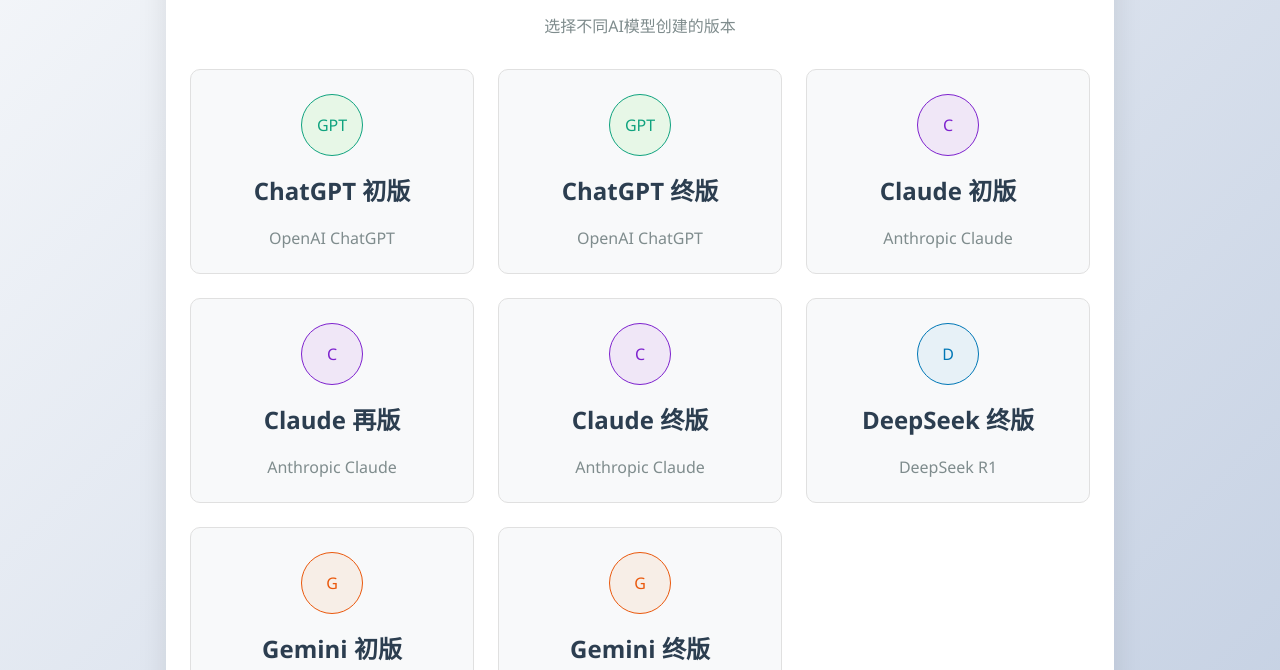
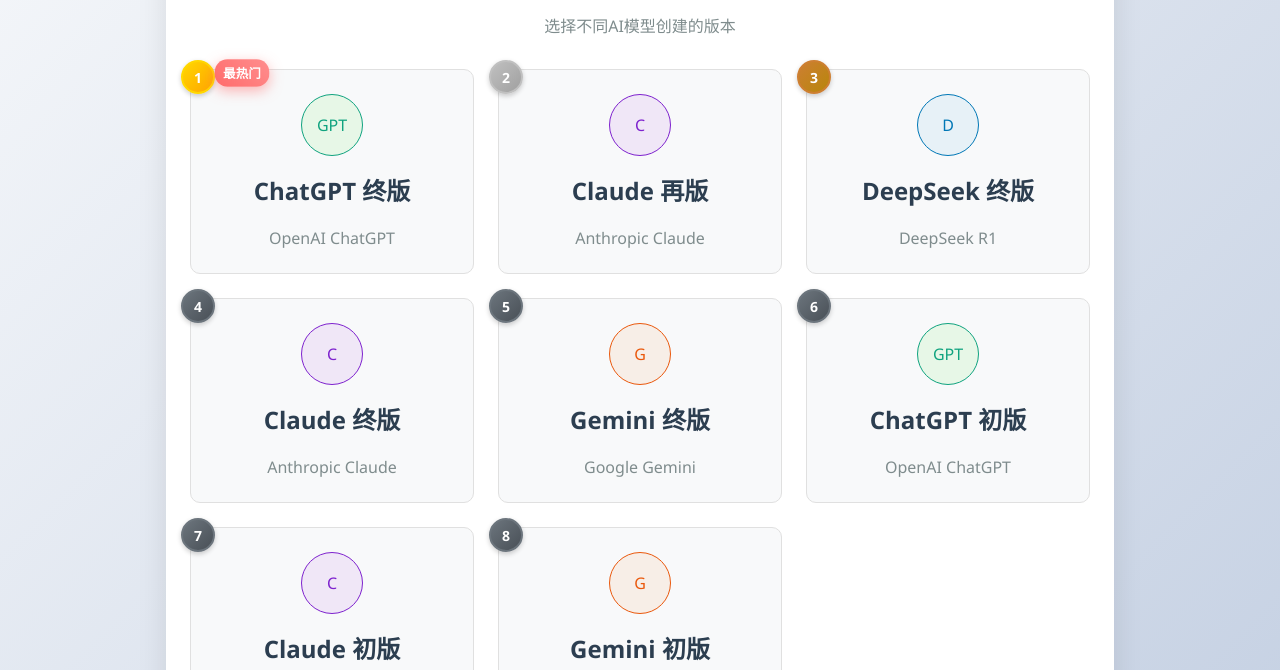
Before and after one commit to chn-lee-yumi/salary_calculator, a plain HTML site: page index.html in a window 1280 px wide. Shown: the part 130-800 px from the top of the page. Drawn offline with Linux system fonts and the light colour scheme.

Commit message:
添加热度排名

```diff
--- a/index.html
+++ b/index.html
@@ -131,10 +131,70 @@
             transition: transform 0.3s, box-shadow 0.3s;
             cursor: pointer;
             border: 1px solid #e0e0e0;
+            position: relative;
         }
         .card:hover {
             transform: translateY(-5px);
             box-shadow: 0 10px 20px rgba(0, 0, 0, 0.1);
+        }
+        .rank-badge {
+            position: absolute;
+            top: -10px;
+            left: -10px;
+            width: 30px;
+            height: 30px;
+            border-radius: 50%;
+            display: flex;
+            align-items: center;
+            justify-content: center;
+            font-weight: bold;
+            font-size: 14px;
+            color: white;
+            box-shadow: 0 2px 5px rgba(0, 0, 0, 0.2);
+        }
+        .rank-1 {
+            background: linear-gradient(135deg, #FFD700, #FFA500);
+            border: 2px solid #FFD700;
+        }
+        .rank-2 {
+            background: linear-gradient(135deg, #C0C0C0, #A0A0A0);
+            border: 2px solid #C0C0C0;
+        }
+        .rank-3 {
+            background: linear-gradient(135deg, #CD7F32, #B8860B);
+            border: 2px solid #CD7F32;
+        }
+        .rank-other {
+            background: linear-gradient(135deg, #6c757d, #495057);
+            border: 2px solid #6c757d;
+        }
+        .hot-label {
+            position: absolute;
+            top: -10px;
+            left: 25px;
+            background: linear-gradient(45deg, #ff6b6b, #ff8e8e);
+            color: white;
+            padding: 4px 8px;
+            border-radius: 12px;
+            font-size: 12px;
+            font-weight: bold;
+            animation: pulse 2s infinite;
+            box-shadow: 0 2px 8px rgba(255, 107, 107, 0.3);
+            z-index: 10;
+        }
+        @keyframes pulse {
+            0% {
+                transform: scale(1);
+                box-shadow: 0 2px 8px rgba(255, 107, 107, 0.3);
+            }
+            50% {
+                transform: scale(1.05);
+                box-shadow: 0 4px 12px rgba(255, 107, 107, 0.5);
+            }
+            100% {
+                transform: scale(1);
+                box-shadow: 0 2px 8px rgba(255, 107, 107, 0.3);
+            }
         }
         .card-icon {
             width: 60px;
@@ -192,16 +252,10 @@
 
         <div class="grid">
             <!-- ChatGPT Cards -->
-            <a href="chatgpt_v1.html" style="text-decoration: none; color: inherit;">
-                <div class="card">
-                    <div class="card-icon chatgpt">GPT</div>
-                    <h2>ChatGPT 初版</h2>
-                    <p>OpenAI ChatGPT</p>
-                </div>
-            </a>
-
             <a href="chatgpt_v3.html" style="text-decoration: none; color: inherit;">
                 <div class="card">
+                    <div class="rank-badge rank-1">1</div>
+                    <div class="hot-label">最热门</div>
                     <div class="card-icon chatgpt">GPT</div>
                     <h2>ChatGPT 终版</h2>
                     <p>OpenAI ChatGPT</p>
@@ -209,26 +263,11 @@
             </a>
 
             <!-- Claude Cards -->
-            <a href="claude_v1.html" style="text-decoration: none; color: inherit;">
-                <div class="card">
-                    <div class="card-icon claude">C</div>
-                    <h2>Claude 初版</h2>
-                    <p>Anthropic Claude</p>
-                </div>
-            </a>
-
             <a href="claude_v2.html" style="text-decoration: none; color: inherit;">
                 <div class="card">
+                    <div class="rank-badge rank-2">2</div>
                     <div class="card-icon claude">C</div>
                     <h2>Claude 再版</h2>
-                    <p>Anthropic Claude</p>
-                </div>
-            </a>
-
-            <a href="claude_v3.html" style="text-decoration: none; color: inherit;">
-                <div class="card">
-                    <div class="card-icon claude">C</div>
-                    <h2>Claude 终版</h2>
                     <p>Anthropic Claude</p>
                 </div>
             </a>
@@ -236,25 +275,55 @@
             <!-- DeepSeek Card -->
             <a href="deepseek_v3.html" style="text-decoration: none; color: inherit;">
                 <div class="card">
+                    <div class="rank-badge rank-3">3</div>
                     <div class="card-icon deepseek">D</div>
                     <h2>DeepSeek 终版</h2>
                     <p>DeepSeek R1</p>
                 </div>
             </a>
 
+            <a href="claude_v3.html" style="text-decoration: none; color: inherit;">
+                <div class="card">
+                    <div class="rank-badge rank-other">4</div>
+                    <div class="card-icon claude">C</div>
+                    <h2>Claude 终版</h2>
+                    <p>Anthropic Claude</p>
+                </div>
+            </a>
+
             <!-- Gemini Cards -->
-            <a href="gemini_v1.html" style="text-decoration: none; color: inherit;">
+            <a href="gemini_v3.html" style="text-decoration: none; color: inherit;">
                 <div class="card">
+                    <div class="rank-badge rank-other">5</div>
                     <div class="card-icon gemini">G</div>
-                    <h2>Gemini 初版</h2>
+                    <h2>Gemini 终版</h2>
                     <p>Google Gemini</p>
                 </div>
             </a>
 
-            <a href="gemini_v3.html" style="text-decoration: none; color: inherit;">
+            <a href="chatgpt_v1.html" style="text-decoration: none; color: inherit;">
                 <div class="card">
+                    <div class="rank-badge rank-other">6</div>
+                    <div class="card-icon chatgpt">GPT</div>
+                    <h2>ChatGPT 初版</h2>
+                    <p>OpenAI ChatGPT</p>
+                </div>
+            </a>
+
+            <a href="claude_v1.html" style="text-decoration: none; color: inherit;">
+                <div class="card">
+                    <div class="rank-badge rank-other">7</div>
+                    <div class="card-icon claude">C</div>
+                    <h2>Claude 初版</h2>
+                    <p>Anthropic Claude</p>
+                </div>
+            </a>
+
+            <a href="gemini_v1.html" style="text-decoration: none; color: inherit;">
+                <div class="card">
+                    <div class="rank-badge rank-other">8</div>
                     <div class="card-icon gemini">G</div>
-                    <h2>Gemini 终版</h2>
+                    <h2>Gemini 初版</h2>
                     <p>Google Gemini</p>
                 </div>
             </a>
```
